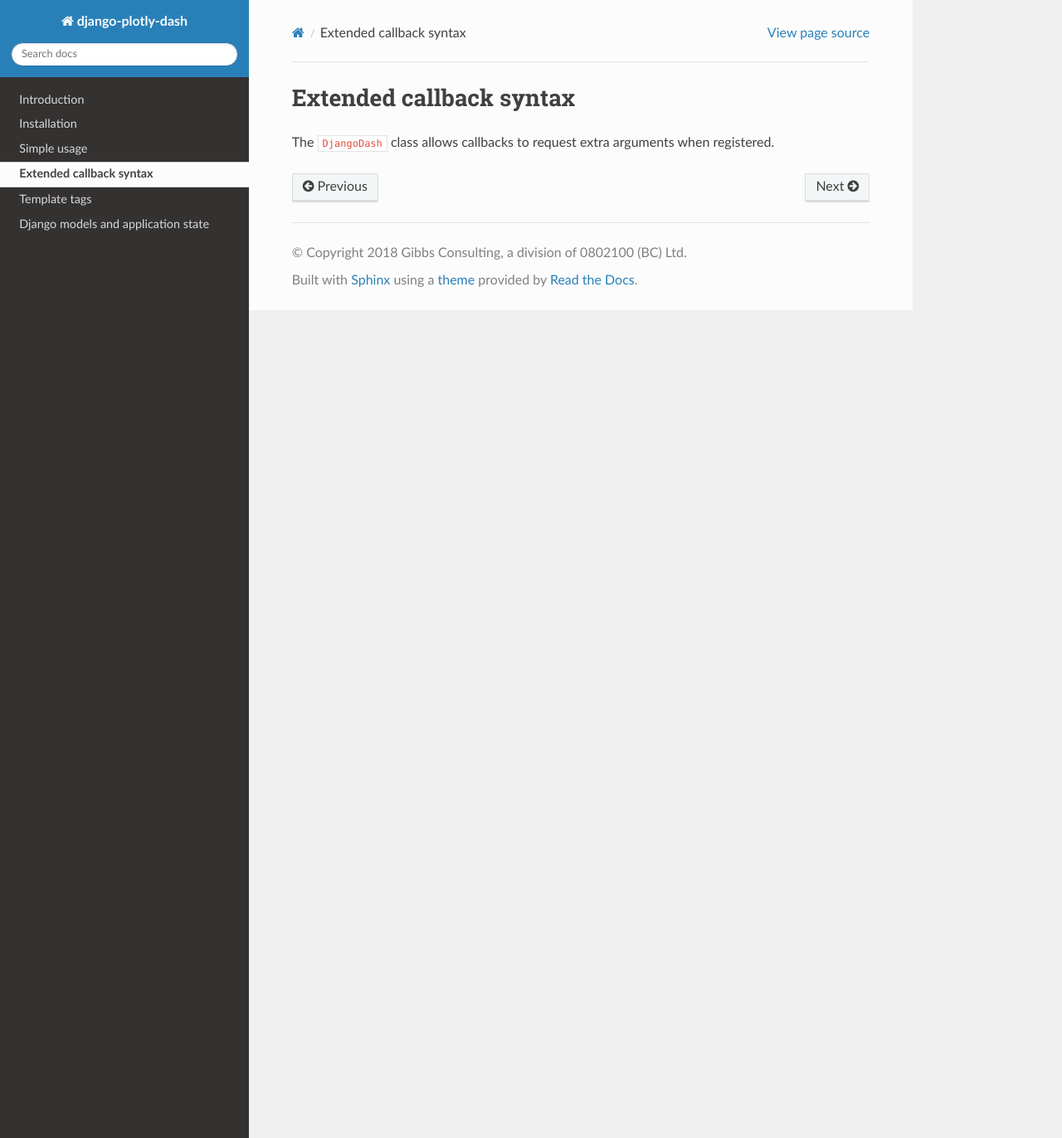
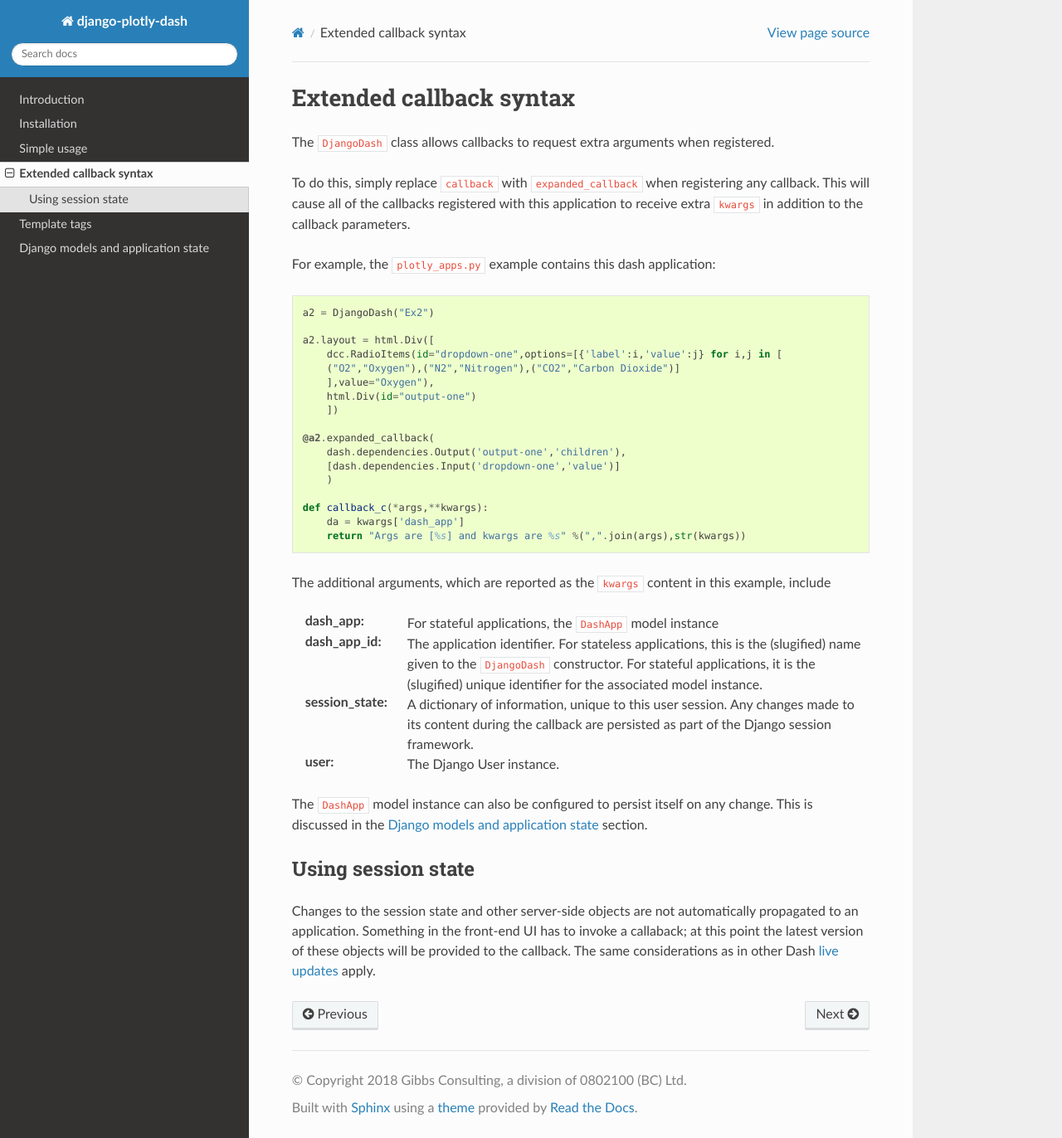
Before and after one commit to GibbsConsulting/django-plotly-dash, a Sphinx documentation site: the page built from docs/extended_callbacks.rst, in a window 1280 px wide and 1372 px high. Shown: the whole window at 83% size. Built offline with Sphinx 7.4.7 and the Read the Docs theme 2.0.0, drawn with Linux system fonts in a browser that asks for light colours.

Commit message:
Documentation on extended callbacks and an overview of how things work

```diff
--- a/docs/extended_callbacks.rst
+++ b/docs/extended_callbacks.rst
@@ -4,3 +4,46 @@ Extended callback syntax
 ========================
 
 The ``DjangoDash`` class allows callbacks to request extra arguments when registered.
+
+To do this, simply replace ``callback`` with ``expanded_callback`` when registering any callback. This will cause all of the callbacks
+registered with this application
+to receive extra ``kwargs`` in addition to the callback parameters.
+
+For example, the ``plotly_apps.py`` example contains this dash application::
+
+  a2 = DjangoDash("Ex2")
+
+  a2.layout = html.Div([
+      dcc.RadioItems(id="dropdown-one",options=[{'label':i,'value':j} for i,j in [
+      ("O2","Oxygen"),("N2","Nitrogen"),("CO2","Carbon Dioxide")]
+      ],value="Oxygen"),
+      html.Div(id="output-one")
+      ])
+
+  @a2.expanded_callback(
+      dash.dependencies.Output('output-one','children'),
+      [dash.dependencies.Input('dropdown-one','value')]
+      )
+
+  def callback_c(*args,**kwargs):
+      da = kwargs['dash_app']
+      return "Args are [%s] and kwargs are %s" %(",".join(args),str(kwargs))
+
+The additional arguments, which are reported as the ``kwargs`` content in this example, include
+
+:dash_app: For stateful applications, the ``DashApp`` model instance
+:dash_app_id: The application identifier. For stateless applications, this is the (slugified) name given to the ``DjangoDash`` constructor.
+              For stateful applications, it is the (slugified) unique identifier for the associated model instance.
+:session_state: A dictionary of information, unique to this user session. Any changes made to its content during the
+                callback are persisted as part of the Django session framework.
+:user: The Django User instance.
+
+The ``DashApp`` model instance can also be configured to persist itself on any change. This is discussed
+in the :ref:`models_and_state` section.
+
+
+.. _using_session_state:
+Using session state
+------------------
+
+Changes to the session state and other server-side objects are not automatically propagated to an application. Something in the front-end UI has to invoke a callaback; at this point the latest version of these objects will be provided to the callback. The same considerations as in other Dash `live updates <https://dash.plot.ly/live-updates>`_ apply.
```
Also changed, not shown: README.md (+5 -1 lines), docs/introduction.rst (+17 -1 lines), 1 other file.
